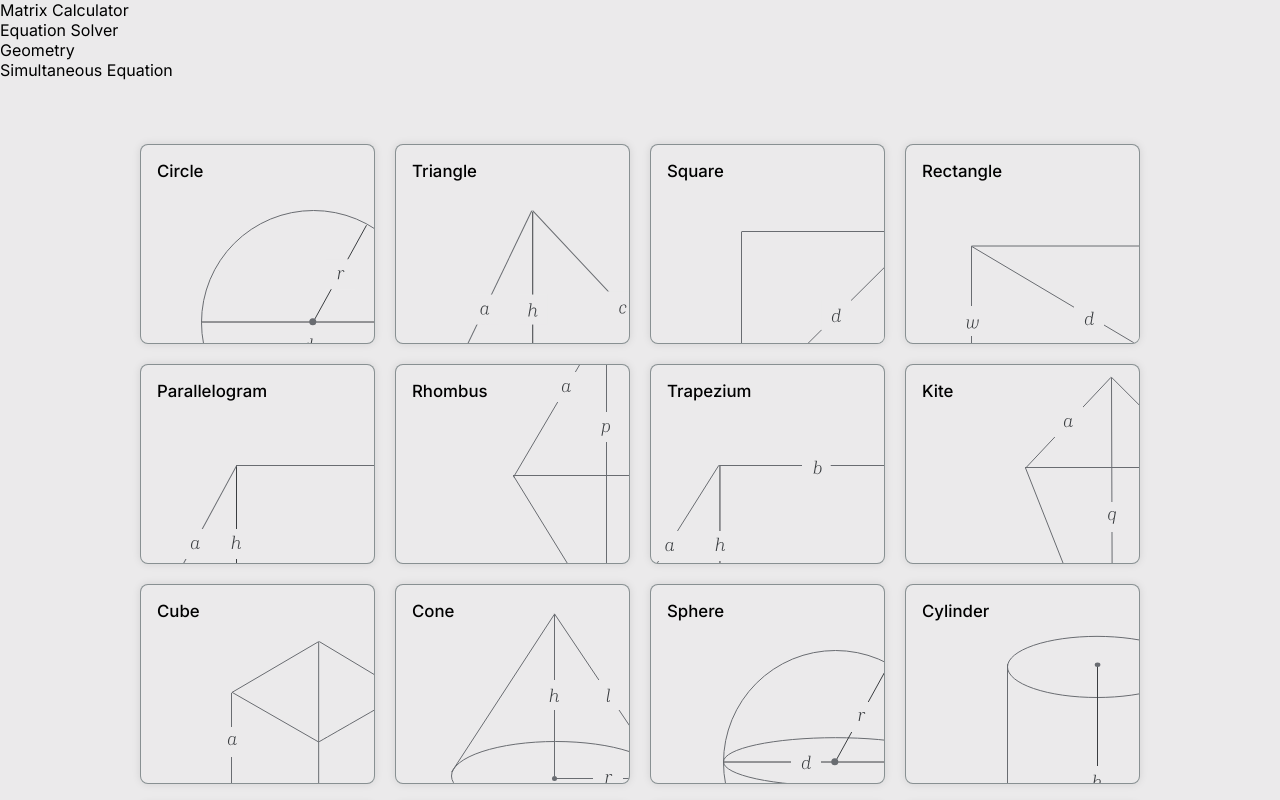
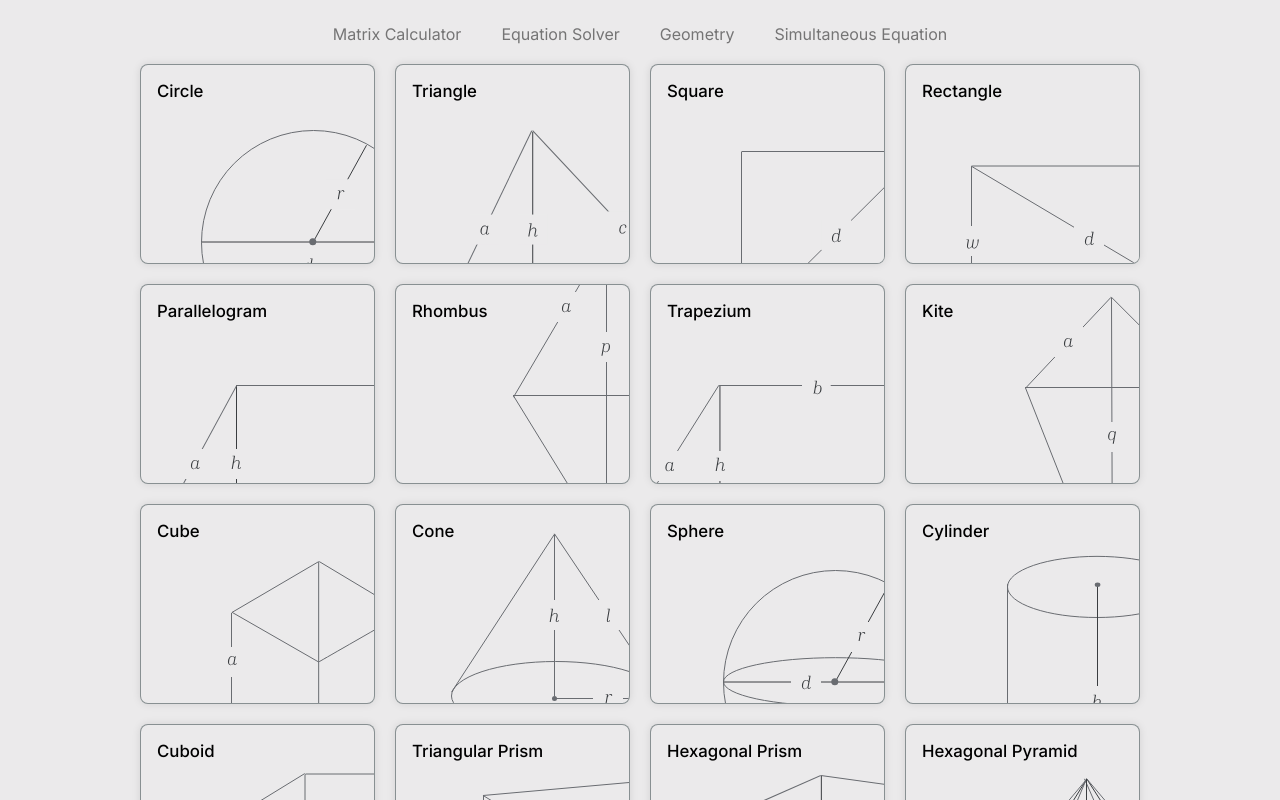
Before and after one commit to rayy40/maths, a Next.js app: page /geometry in a window 1280 px wide. Shown: the top 800 px of the page. Built offline with nearby package versions, Linux system fonts and the light colour scheme.

Commit message:
styled border

```diff
--- a/styles/equation-solver.module.css
+++ b/styles/equation-solver.module.css
@@ -79,7 +79,7 @@
   margin: 0 auto;
   width: 80%;
   max-width: 1000px;
-  border-bottom: 1px solid var(--accent-color);
+  border-top: 1px solid var(--accent-color);
 }
 
 .equation_wrapper {
--- a/styles/globals.css
+++ b/styles/globals.css
@@ -62,7 +62,6 @@ body {
   display: flex;
   flex-direction: column;
   gap: 2.5em;
-  border-bottom: 1px solid var(--accent-color);
 }
 
 .header_container {
@@ -201,6 +200,38 @@ input[type="text"] {
   opacity: 0.5;
 }
 
+.navbar_wrapper {
+  position: fixed;
+  top: 0;
+  padding: 1.5em;
+  width: 100%;
+  z-index: 99;
+  transition: background 250ms cubic-bezier(0.19, 1, 0.22, 1);
+}
+
+.navbar_scrolled {
+  background: var(--background-color);
+  box-shadow: 0px 4px 6px rgba(0, 0, 0, 0.1), 0px 2px 4px rgba(0, 0, 0, 0.06);
+}
+
+.navbar_wrapper_list {
+  display: flex;
+  align-items: center;
+  justify-content: center;
+  gap: 2.5em;
+  list-style-type: none;
+}
+
+.navbar_wrapper_item {
+  opacity: 0.5;
+  cursor: pointer;
+  transition: opacity 250ms ease;
+}
+
+.navbar_wrapper_item:hover {
+  opacity: 1;
+}
+
 .lds-ring {
   display: inline-block;
   position: relative;
--- a/styles/matrix.module.css
+++ b/styles/matrix.module.css
@@ -117,7 +117,7 @@
   padding: 3em 0;
   width: 80%;
   max-width: 1000px;
-  border-bottom: 1px solid var(--accent-color);
+  border-top: 1px solid var(--accent-color);
 }
 
 .operation_container {
@@ -186,7 +186,7 @@
   margin: 0 auto;
   width: 80%;
   max-width: 1000px;
-  border-bottom: 1px solid var(--accent-color);
+  border-top: 1px solid var(--accent-color);
 }
 
 .loading_wrapper,
--- a/styles/simultaneous.module.css
+++ b/styles/simultaneous.module.css
@@ -95,7 +95,7 @@
   margin: 0 auto;
   width: 80%;
   max-width: 1000px;
-  border-bottom: 1px solid var(--accent-color);
+  border-top: 1px solid var(--accent-color);
 }
 
 .results_container {
```
